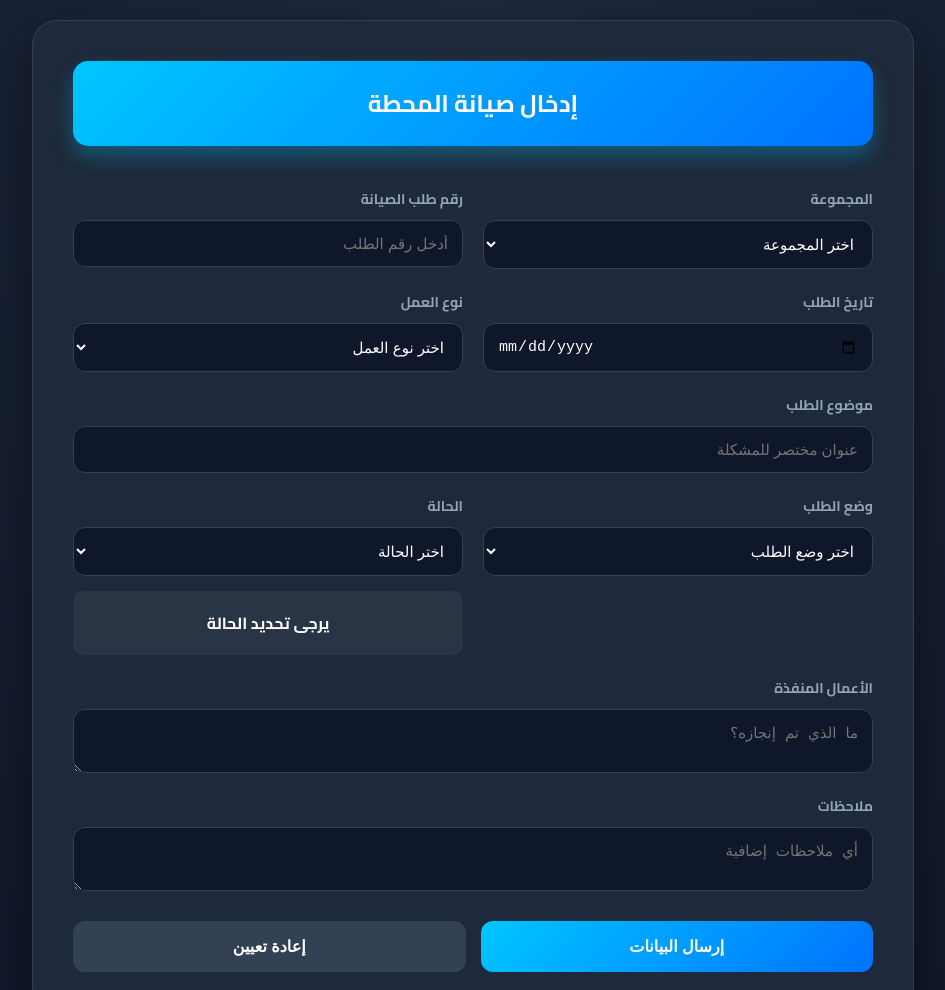
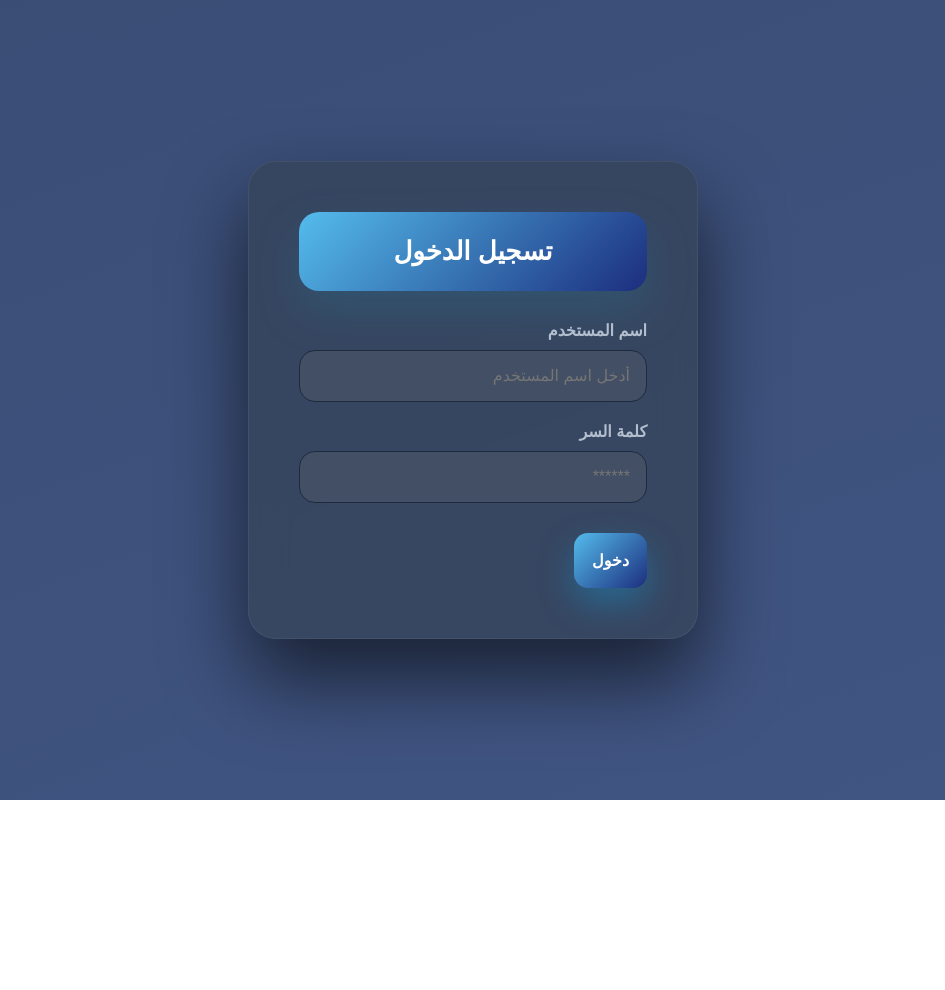
Before and after one commit to nour99828/Data_Entry, a plain HTML site: page index.html in a window 1280 px wide. Shown: the top 990 px of the page, without its empty margins (167-1112 px from the left). After the commit the page ends 800 px from the top, so only its background shows below. Drawn offline with Linux system fonts and the light colour scheme.

Commit message:
Add files via upload

```diff
--- a/index.html
+++ b/index.html
@@ -3,242 +3,433 @@
 <head>
 <meta charset="UTF-8">
 <meta name="viewport" content="width=device-width, initial-scale=1.0">
-    <title>نظام صيانة المحطة الاحترافي</title>
-    <link href="https://fonts.googleapis.com/css2?family=Cairo:wght@400;700&display=swap" rel="stylesheet">
+<title>نظام صيانة محطة تشرين</title>
+
 <style>
-        :root {
-            --electric: #00c6ff;
-            --dark-bg: #0f172a;
-            --card-bg: #1e293b;
-            --input-bg: #0f172a;
-            --border: #334155;
-            --text-gray: #94a3b8;
-            /* ألوان الحالات المطلوبة */
-            --status-new: #3b82f6;      /* أزرق */
-            --status-progress: #ef4444; /* أحمر */
-            --status-done: #10b981;     /* أخضر */
-            --status-closed: #6b7280;   /* رمادي */
+:root{
+--primary:#54bcec;
+--primary-dark:#1c2e7e;
+--bg:#0b1220;
+--card:rgba(55, 69, 92, 0.85);
+--input:#434f64;
+--border:#1f2a3d;
+--text:#e2e8f0;
+--muted:#b3bfce;
+--success:#10b981;
+--danger:#ef4444;
+--warning:#facc15;
 }
 
-        body {
-            margin: 0;
-            font-family: 'Cairo', sans-serif;
-            background: radial-gradient(circle at top, #1e293b, #0f172a);
-            color: white;
-            display: flex;
-            justify-content: center;
-            padding: 20px;
+*{box-sizing:border-box}
+
+body{
+margin:0;
+font-family:'Cairo',sans-serif;
+background:linear-gradient(160deg,#394d75,#415583);
+color:var(--text);
+display:flex;
+justify-content:center;
+align-items: center; /* لضمان توسط الفورم */
+min-height: 100vh;
+padding:40px 20px;
 }
 
-        .container {
-            max-width: 800px;
+/* شاشة تسجيل الدخول */
+#loginSection {
     width: 100%;
-            background: var(--card-bg);
-            padding: 40px;
-            border-radius: 25px;
-            box-shadow: 0 20px 50px rgba(0,0,0,0.5);
-            border: 1px solid rgba(255,255,255,0.1);
+    max-width: 450px;
+    background: var(--card);
+    backdrop-filter: blur(18px);
+    border-radius: 28px;
+    padding: 50px;
+    border: 1px solid rgba(255,255,255,0.06);
+    box-shadow: 0 40px 80px rgba(0,0,0,0.6);
+    text-align: center;
+    animation: fadeIn .6s ease;
 }
 
-        .header-title {
-            text-align: center;
-            background: linear-gradient(135deg, #00c6ff, #0072ff);
-            padding: 20px;
-            border-radius: 15px;
-            margin-bottom: 40px;
-            font-size: 24px;
-            font-weight: bold;
-            box-shadow: 0 10px 20px rgba(0,198,255,0.3);
+/* إخفاء الفورم الأساسي في البداية */
+#mainContainer {
+    display: none;
+    width:100%;
+    max-width:950px;
 }
 
-        .form-grid {
-            display: grid;
-            grid-template-columns: repeat(auto-fit, minmax(280px, 1fr));
-            gap: 20px;
+.container{
+width:100%;
+background:var(--card);
+backdrop-filter:blur(18px);
+border-radius:28px;
+padding:55px;
+border:1px solid rgba(255,255,255,0.06);
+box-shadow:0 40px 80px rgba(0,0,0,0.6);
+animation:fadeIn .6s ease;
 }
 
-        .form-group { display: flex; flex-direction: column; }
-        .full-width { grid-column: 1 / -1; }
-
-        label {
-            margin-bottom: 8px;
-            font-size: 14px;
-            color: var(--text-gray);
-            font-weight: bold;
+@keyframes fadeIn{
+from{opacity:0;transform:translateY(25px)}
+to{opacity:1;transform:translateY(0)}
 }
 
-        input, select, textarea {
-            padding: 14px;
-            border: 1px solid var(--border);
-            border-radius: 12px;
-            background: var(--input-bg);
-            color: white;
-            font-size: 15px;
-            transition: all 0.3s ease;
-        }
-
-        input:focus, select:focus, textarea:focus {
-            outline: none;
-            border-color: var(--electric);
-            box-shadow: 0 0 15px rgba(0,198,255,0.4);
-        }
-
-        /* تنسيق صندوق الحالة الملون */
-        #statusBox {
-            margin-top: 15px;
-            padding: 15px;
-            text-align: center;
-            border-radius: 10px;
-            font-weight: bold;
-            transition: 0.4s;
-            border: 2px solid transparent;
-            background: rgba(255,255,255,0.05);
-        }
-
-        /* فئات الألوان للحالة */
-        .bg-new { background: rgba(59, 130, 246, 0.2) !important; color: #3b82f6; border-color: #3b82f6 !important; }
-        .bg-progress { background: rgba(239, 68, 68, 0.2) !important; color: #ef4444; border-color: #ef4444 !important; }
-        .bg-done { background: rgba(16, 185, 129, 0.2) !important; color: #10b981; border-color: #10b981 !important; }
-        .bg-closed { background: rgba(107, 114, 128, 0.2) !important; color: #9ca3af; border-color: #9ca3af !important; }
-
-        .btn-container {
-            margin-top: 30px;
-            display: flex;
-            gap: 15px;
-        }
-
-        button {
-            flex: 1;
-            padding: 16px;
-            border: none;
-            border-radius: 12px;
-            font-weight: bold;
-            font-size: 16px;
-            cursor: pointer;
-            transition: 0.3s;
-        }
-
-        .btn-submit {
-            background: linear-gradient(135deg, #00c6ff, #0072ff);
+.header-title{
+text-align:center;
+font-size:26px;
+font-weight:700;
+padding:24px;
+margin-bottom:55px;
+border-radius:20px;
+background:linear-gradient(135deg,var(--primary),var(--primary-dark));
+box-shadow:0 20px 40px rgba(43, 106, 133, 0.4);
 color: white;
 }
 
-        .btn-submit:hover { transform: translateY(-3px); box-shadow: 0 10px 20px rgba(0,198,255,0.4); }
+.form-grid{
+display:grid;
+grid-template-columns:repeat(auto-fit,minmax(280px,1fr));
+gap:30px;
+}
 
-        .btn-reset { background: #334155; color: white; }
+.form-group{
+display:flex;
+flex-direction:column;
+position:relative;
+text-align: right;
+}
 
-        @media (max-width: 600px) {
-            .container { padding: 20px; }
-            .header-title { font-size: 20px; }
+.full-width{
+grid-column:1/-1;
+}
+
+label{
+margin-bottom:10px;
+font-size:16px;
+font-weight:600;
+font-weight:bold;
+color:var(--muted);
+}
+
+input,select,textarea{
+background:var(--input);
+border:1px solid var(--border);
+border-radius:16px;
+padding:16px;
+font-size:16px;
+color:var(--text);
+transition:.3s;
+text-align: right;
+}
+
+input:hover,select:hover,textarea:hover{
+border-color:var(--primary);
+}
+
+input:focus,select:focus,textarea:focus{
+outline:none;
+border-color:var(--primary);
+box-shadow:0 0 0 3px rgba(14,165,233,0.25);
+}
+
+textarea{
+min-height:130px;
+resize:vertical;
+}
+
+#statusBox{
+margin-top:15px;
+padding:14px;
+border-radius:14px;
+font-weight:600;
+text-align:center;
+background:rgba(255,255,255,0.04);
+border:1px solid var(--border);
+transition:.3s;
+}
+
+.bg-urgent{
+background:rgba(239,68,68,0.15)!important;
+color:var(--danger);
+border-color:var(--danger)!important;
+}
+
+.bg-normal{
+background:rgba(250,204,21,0.15)!important;
+color:var(--warning);
+border-color:var(--warning)!important;
+}
+
+.bg-Whenstopping{
+background:rgba(16,185,129,0.15)!important;
+color:var(--success);
+border-color:var(--success)!important;
+}
+
+.btn-container{
+margin-top:50px;
+display:flex;
+gap:20px;
+}
+
+button{
+flex:1;
+padding:18px;
+border:none;
+border-radius:14px;
+font-size:16px;
+font-weight:700;
+cursor:pointer;
+transition:.3s;
+}
+
+.btn-submit, .btn-login{
+background:linear-gradient(135deg,var(--primary),var(--primary-dark));
+color:white;
+box-shadow:0 15px 35px rgba(14,165,233,0.35);
+display:flex;
+align-items:center;
+justify-content:center;
+gap:10px;
+}
+
+.btn-submit:hover, .btn-login:hover{
+transform:translateY(-4px);
+box-shadow:0 25px 45px rgba(14,165,233,0.55);
+filter: brightness(1.1);
+}
+
+.btn-reset{
+background:rgba(255,255,255,0.05);
+color:white;
+border: 1px solid var(--border);
+}
+
+.btn-reset:hover{
+background:#993232;
+}
+
+.spinner{
+width:18px;
+height:18px;
+border:3px solid rgba(255,255,255,0.3);
+border-top:3px solid white;
+border-radius:50%;
+animation:spin 1s linear infinite;
+}
+
+@keyframes spin{
+to{transform:rotate(360deg)}
+}
+
+.toast{
+position:fixed;
+bottom:30px;
+left:30px;
+padding:16px 24px;
+border-radius:16px;
+font-weight:600;
+color:white;
+box-shadow:0 20px 40px rgba(0,0,0,0.4);
+animation:slideIn .4s ease;
+z-index:9999;
+}
+
+@keyframes slideIn{
+from{opacity:0;transform:translateY(20px)}
+to{opacity:1;transform:translateY(0)}
+}
+
+@media(max-width:600px){
+.container, #loginSection{padding:30px 20px}
+.header-title{font-size:20px}
 }
 </style>
 </head>
+
 <body>
 
-<div class="container">
+<div id="loginSection">
+    <div class="header-title" style="margin-bottom: 30px;">تسجيل الدخول</div>
+    <div class="form-group" style="margin-bottom: 20px;">
+        <label>اسم المستخدم</label>
+        <input type="text" id="userInput" placeholder="أدخل اسم المستخدم">
+    </div>
+    <div class="form-group" style="margin-bottom: 30px;">
+        <label>كلمة السر</label>
+        <input type="password" id="passInput" placeholder="******">
+    </div>
+    <button class="btn-login" onclick="validateLogin()">دخول</button>
+    <p id="errorMsg" style="color: var(--danger); margin-top: 15px; display: none; font-weight: bold;">اسم المستخدم أو كلمة السر خطأ!</p>
+</div>
+
+<div id="mainContainer" class="container">
     <div class="header-title">إدخال صيانة المحطة</div>
 
     <form id="maintenanceForm">
+        <input type="hidden" name="station" value="تشرين">
+        <input type="hidden" name="currentUser" id="currentUserHidden">
+
         <div class="form-grid">
             <div class="form-group">
                 <label>المجموعة</label>
-                <select required>
-                    <option disabled selected>اختر المجموعة</option>
-                    <option>محطة الكهرباء الرئيسية</option>
-                    <option>محطة التوليد الشمالية</option>
-                    <option>محطة التحويل 1</option>
-                    <option>محطة الطوارئ</option>
+                <select name="groupName" required>
+                    <option disabled selected value="">اختر المجموعة</option>
+                    <option> البخارية الأولى</option>
+                    <option> البخارية الثانية</option>
+                    <option> الغازية الأولى</option>
+                    <option> الغازية الثانية </option>
+                    <option> غازية أولى -مركبة </option>
+                    <option> غازية ثانية -مركبة </option>
+                    <option> بخارية -مركبة </option>
                 </select>
             </div>
 
             <div class="form-group">
                 <label>رقم طلب الصيانة</label>
-                <input type="number" placeholder="أدخل رقم الطلب">
+                <input type="text" name="orderNum" placeholder="أدخل رقم الطلب" required>
             </div>
 
             <div class="form-group">
                 <label>تاريخ الطلب</label>
-                <input type="date" required>
+                <input type="date" name="orderDate" required>
             </div>
 
             <div class="form-group">
                 <label>نوع العمل</label>
-                <select required>
-                    <option disabled selected>اختر نوع العمل</option>
+                <select name="workType" required>
+                    <option disabled selected value="">اختر نوع العمل</option>
                     <option>كهرباء</option>
-                    <option>سباكة</option>
-                    <option>تكييف</option>
-                    <option>صيانة عامة</option>
+                    <option>ميكانيك</option>
+                    <option>تحكم</option>
+                    <option>كيمياء </option>
+                    <option>مرافق </option>
                 </select>
-            </div>
-
-            <div class="form-group full-width">
-                <label>موضوع الطلب</label>
-                <input type="text" placeholder="عنوان مختصر للمشكلة">
             </div>
 
             <div class="form-group">
                 <label>وضع الطلب</label>
-                <select required>
-                    <option disabled selected>اختر وضع الطلب</option>
-                    <option>عادي</option>
-                    <option>مستعجل</option>
-                    <option>طارئ</option>
+                <select name="orderPos" required>
+                    <option disabled selected value="">اختر وضع الطلب</option>
+                    <option>قيد التنفيذ</option>
+                    <option>قيد الاختبار</option>
+                    <option>تم التنفيذ</option>
                 </select>
             </div>
 
             <div class="form-group">
                 <label>الحالة</label>
-                <select id="statusSelect" required>
-                    <option disabled selected>اختر الحالة</option>
-                    <option value="new">جديد</option>
-                    <option value="progress">قيد التنفيذ</option>
-                    <option value="done">مكتمل</option>
-                    <option value="closed">مغلق</option>
+                <select id="statusSelect" name="status" required>
+                    <option disabled selected value="">اختر الحالة</option>
+                    <option value="عاجل" >عاجل</option>
+                    <option value="عادي" >عادي </option>
+                    <option value="لحين التوقف"  >لحين التوقف</option>
                 </select>
                 <div id="statusBox">يرجى تحديد الحالة</div>
             </div>
 
             <div class="form-group full-width">
+                <label>موضوع الطلب</label>
+                <textarea name="subject" placeholder="عنوان مختصر"></textarea>
+            </div>
+
+            <div class="form-group full-width">
                 <label>الأعمال المنفذة</label>
-                <textarea placeholder="ما الذي تم إنجازه؟"></textarea>
+                <textarea name="doneWork" placeholder="ما الذي تم إنجازه؟"></textarea>
+            </div>
+
+            <div class="form-group full-width">
+                <label>القطع التبديلية المستخدمة </label>
+                <textarea name="spareParts" placeholder="ما القطع التبديلية التي تم استخدامها"></textarea>
             </div>
 
             <div class="form-group full-width">
                 <label>ملاحظات</label>
-                <textarea placeholder="أي ملاحظات إضافية"></textarea>
+                <textarea name="notes" placeholder="أي ملاحظات إضافية"></textarea>
             </div>
         </div>
 
         <div class="btn-container">
-            <button type="submit" class="btn-submit">إرسال البيانات</button>
-            <button type="reset" class="btn-reset">إعادة تعيين</button>
+            <button type="submit" class="btn-submit" id="submitBtn">
+                <span>إرسال البيانات</span>
+            </button>
+            <button type="reset" class="btn-reset" onclick="resetUI()">إعادة تعيين</button>
         </div>
     </form>
 </div>
 
 <script>
-    const select = document.getElementById("statusSelect");
-    const box = document.getElementById("statusBox");
+// --- نظام المستخدمين (5 مستخدمين) ---
+const allowedUsers = {
+    "admin1": "1001",
+    "admin2": "1002",
+    "admin3": "1003",
+    "admin4": "1004",
+    "admin5": "1005"
+};
 
-    select.addEventListener("change", function() {
-        // إزالة الألوان السابقة
-        box.classList.remove("bg-new", "bg-progress", "bg-done", "bg-closed");
+function validateLogin() {
+    const user = document.getElementById("userInput").value;
+    const pass = document.getElementById("passInput").value;
+    const error = document.getElementById("errorMsg");
 
-        // إضافة اللون الجديد وتغيير النص بناءً على طلبك
-        if(this.value === "new") {
-            box.textContent = "الحالة: جديد";
-            box.classList.add("bg-new");
-        } else if(this.value === "progress") {
-            box.textContent = "الحالة: قيد التنفيذ (أحمر)";
-            box.classList.add("bg-progress");
-        } else if(this.value === "done") {
-            box.textContent = "الحالة: مكتمل (أخضر)";
-            box.classList.add("bg-done");
-        } else if(this.value === "closed") {
-            box.textContent = "الحالة: مغلق";
-            box.classList.add("bg-closed");
+    if (allowedUsers[user] && allowedUsers[user] === pass) {
+        document.getElementById("loginSection").style.display = "none";
+        document.getElementById("mainContainer").style.display = "block";
+        document.getElementById("currentUserHidden").value = user; // حفظ الاسم للإرسال
+    } else {
+        error.style.display = "block";
     }
+}
+
+// --- كودك الأصلي دون تعديل على المنطق ---
+const scriptURL = 'https://script.google.com/macros/s/AKfycbzD1zzmHc7HVAhZvXNTxU1KZuM35dD91EPsp31Egs6-DI7ALwnfYpLf5LpR45dab0tb/exec';
+const form=document.getElementById("maintenanceForm");
+const submitBtn=document.getElementById("submitBtn");
+const select=document.getElementById("statusSelect");
+const box=document.getElementById("statusBox");
+
+function resetUI() {
+    box.textContent="يرجى تحديد الحالة";
+    box.classList.remove("bg-urgent","bg-normal","bg-Whenstopping");
+}
+
+select.addEventListener("change",function(){
+    box.classList.remove("bg-urgent","bg-normal","bg-Whenstopping");
+    if(this.value==="عاجل"){
+        box.textContent="الحالة: عاجل";
+        box.classList.add("bg-urgent");
+    }
+    else if(this.value==="عادي"){
+        box.textContent="الحالة: عادي";
+        box.classList.add("bg-normal");
+    }
+    else if(this.value==="لحين التوقف"){
+        box.textContent="الحالة: لحين التوقف";
+        box.classList.add("bg-Whenstopping");
+    }
+});
+
+form.addEventListener("submit",function(e){
+    e.preventDefault();
+    submitBtn.disabled=true;
+    submitBtn.innerHTML='<div class="spinner"></div> جاري الإرسال';
+
+    fetch(scriptURL, { method: 'POST', body: new FormData(form)})
+    .then(response => {
+        submitBtn.disabled=false;
+        submitBtn.innerHTML='<span>إرسال البيانات</span>';
+        const toast=document.createElement("div");
+        toast.className="toast";
+        toast.style.background="linear-gradient(135deg,#10b981,#059669)";
+        toast.textContent="تم إرسال البيانات بنجاح ✔";
+        document.body.appendChild(toast);
+        setTimeout(()=>toast.remove(),3000);
+        form.reset();
+        resetUI();
+    })
+    .catch(error => {
+        submitBtn.disabled=false;
+        submitBtn.innerHTML='<span>إرسال البيانات</span>';
+        alert("حدث خطأ في الإرسال، يرجى المحاولة مرة أخرى");
+    });
 });
 </script>
 
```
Lines whose indentation alone changed are shown as unchanged.
